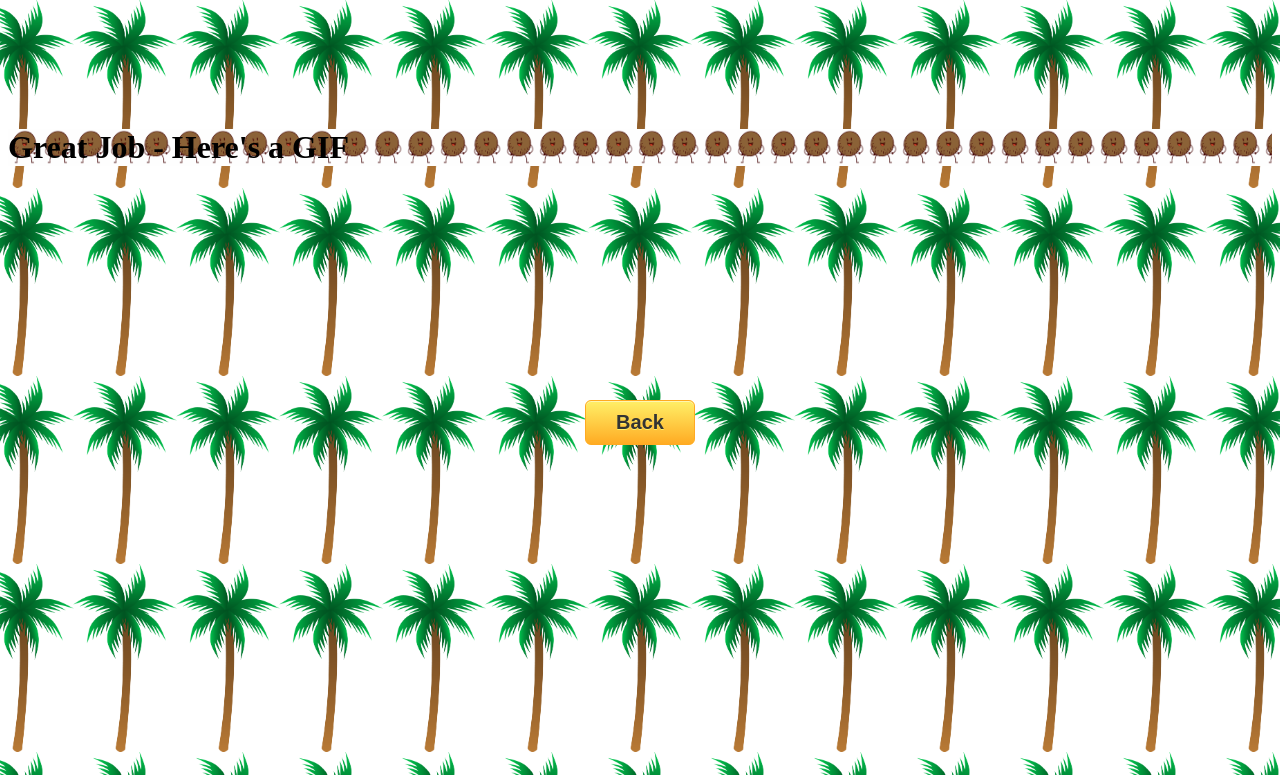
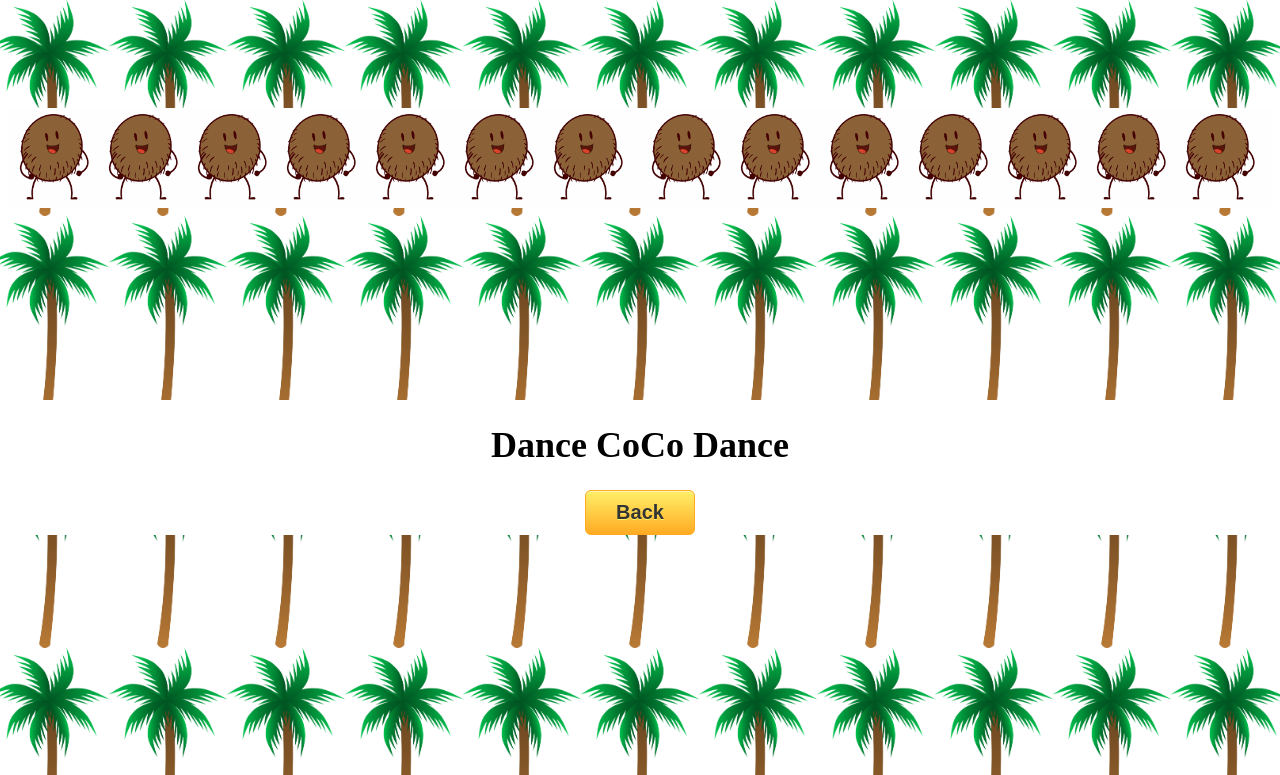
Before and after one commit to m-hintz-42/a-palm-tree, a Flask app: page /home/coco in a window 1280 px wide. Shown: the top 775 px of the page. Run offline with Flask 2, Linux system fonts and the light colour scheme.

Commit message:
Getting it back to working slowly

```diff
--- a/SET_UP_DB.py
+++ /dev/null
@@ -1,4 +0,0 @@
-from palm_tree import db
-
-# Create DB and Tables
-db.create_all()
--- a/config.py
+++ b/config.py
@@ -1,4 +1,4 @@
 import os
 
 basedir = os.path.abspath(os.path.dirname(__file__))
-SQLALCHEMY_DATABASE_URI = 'sqlite:///' + os.path.join(basedir, 'BASE_OF_DATA.db')
+# SQLALCHEMY_DATABASE_URI = 'sqlite:///' + os.path.join(basedir, 'BASE_OF_DATA.db')
--- a/palm_tree/templates/coco.html
+++ b/palm_tree/templates/coco.html
@@ -6,11 +6,16 @@
           top: 50%;
           left: 50%;
           transform: translate(-50%, -50%);
+          width: 30%;
+        }
+        .empty-background {
+            background-color: white;
         }
         .div-back {
         background-color: white;
         background-image: url("/static/coco_dance.gif");
         background-size: contain;
+        height: 100px;
         }
         .center {
         position: absolute;
@@ -60,14 +65,35 @@
             position:relative;
             top:1px;
         }
+        .left, .right {
+            width: 40%;
+        }
+        .left {
+          float: left;
+        }
+        .right {
+          float: right;
+        }
+        .container {
+          display: flex;
+        }
+        .container > div {
+          flex: 1; /*grow*/
+        }
     </style>
     <body>
-        <div class="center">
-            <a href="/home" class="button">Back</a>
-        </div>
-        <div class="div-back">
-            <h1>Great Job - Here's a GIF</h1>
-        </div>
+    <table>
+        <tr>
+            <div class="container">
+                <div class="div-back"><h1></h1></div>
+                <div class="center empty-background">
+                    <h1 class="empty-background">Dance CoCo Dance</h1>
+                    <a href="/home" class="button">Back</a>
+                </div>
+                <div class="div-back"><h1></h1></div>
+            </div>
+        </tr>
+    </table>
     </body>
 
 {% endblock %}
```
Also changed, not shown: setup.py (renamed from SET_UP.py, +3 -4 lines), 1 other file.
